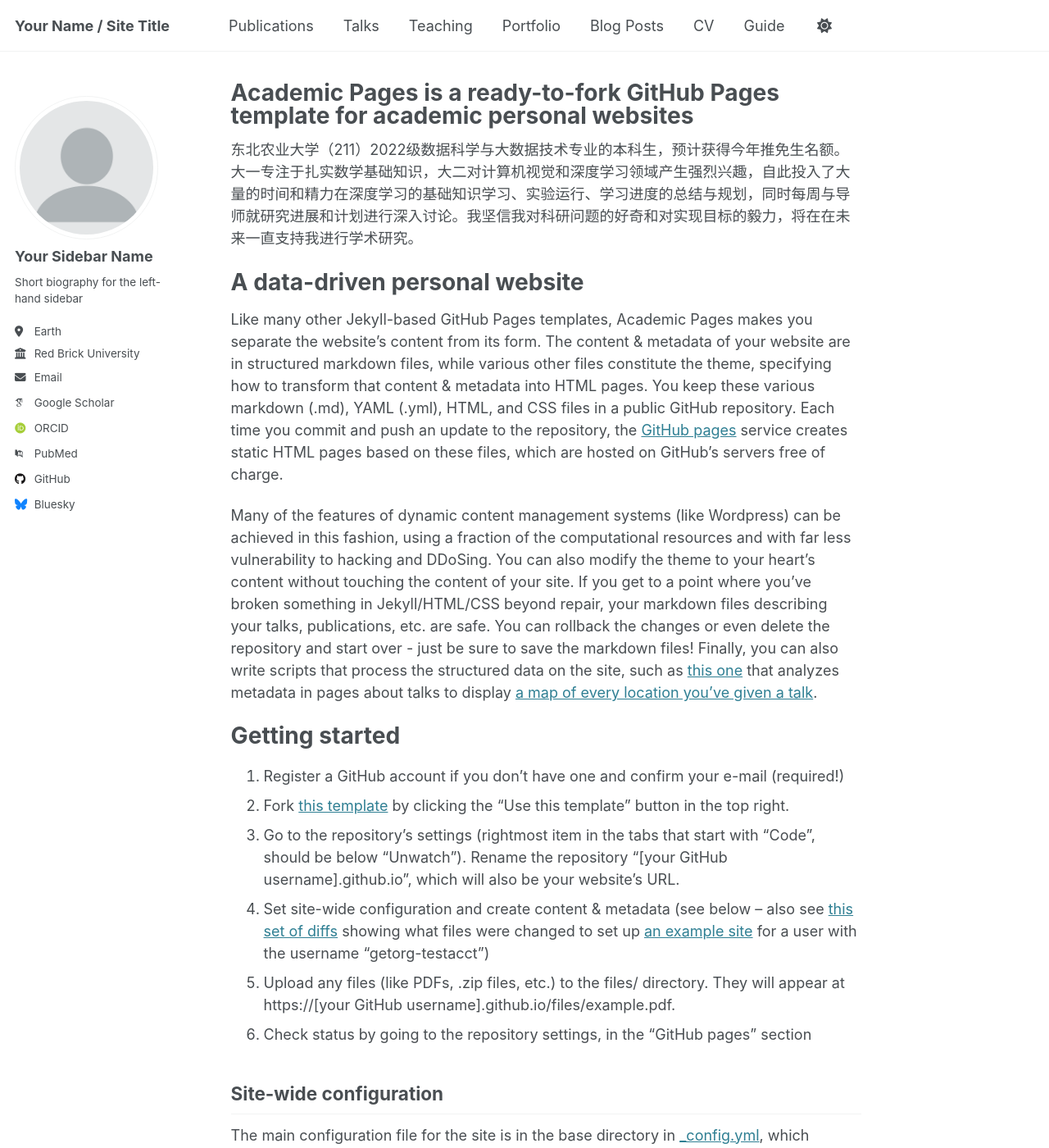
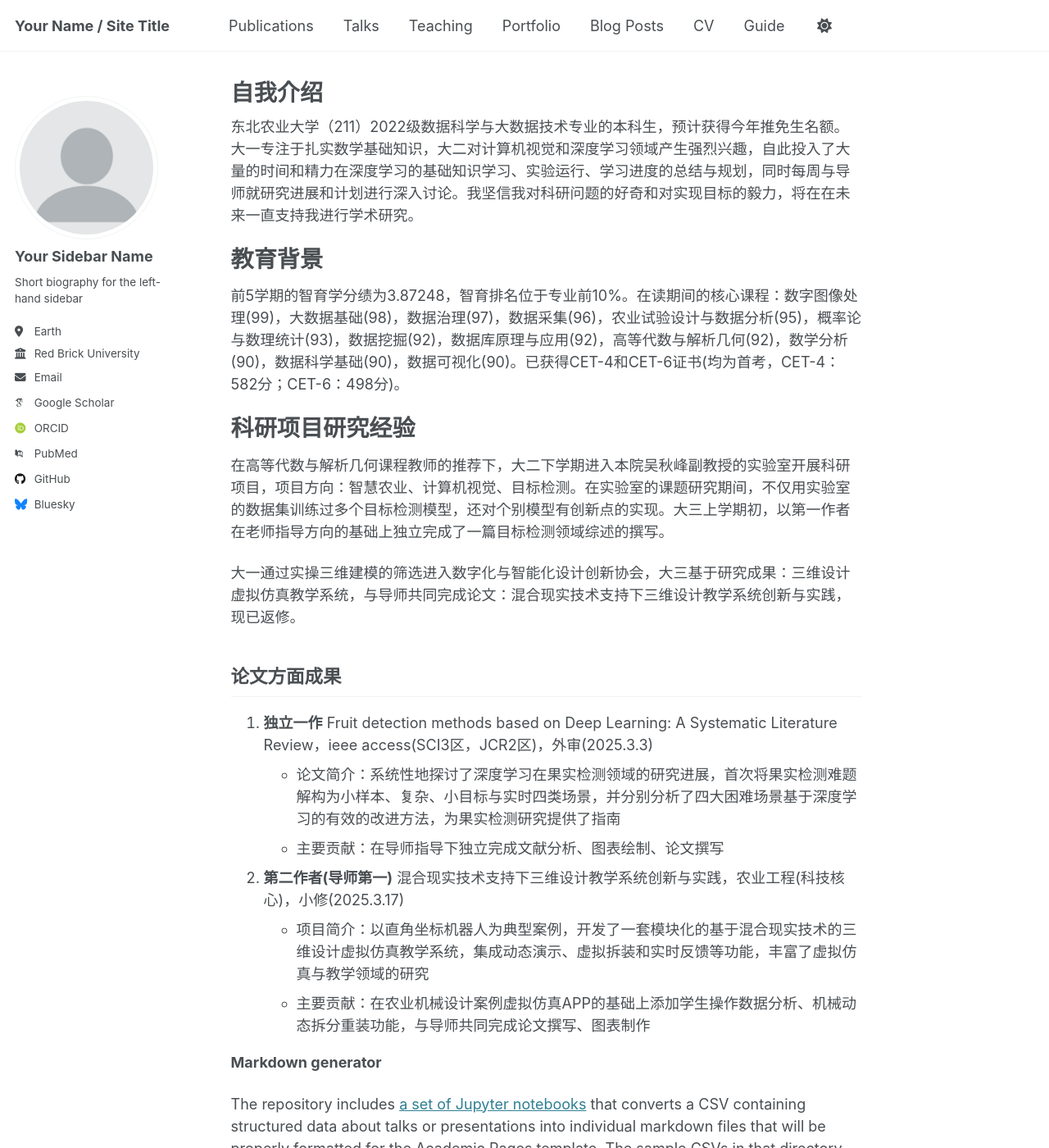
Before and after one commit to yyuliaaa/yyuliaaa.github.io, a Jekyll site: the page built from _pages/about.md, in a window 1280 px wide and 1400 px high. Shown: the whole window at 82% size. Built offline with Jekyll 4.4.1, drawn with Linux system fonts in a browser that asks for light colours; some web fonts are replaced; some of the changed text lies outside the part shown.

Commit message:
Update about.md

```diff
--- a/_pages/about.md
+++ b/_pages/about.md
@@ -1,6 +1,6 @@
 ---
 permalink: /
-title: "Academic Pages is a ready-to-fork GitHub Pages template for academic personal websites"
+title: "自我介绍"
 author_profile: true
 redirect_from:
   - /about/
@@ -9,28 +9,26 @@ redirect_from:
 
 东北农业大学（211）2022级数据科学与大数据技术专业的本科生，预计获得今年推免生名额。大一专注于扎实数学基础知识，大二对计算机视觉和深度学习领域产生强烈兴趣，自此投入了大量的时间和精力在深度学习的基础知识学习、实验运行、学习进度的总结与规划，同时每周与导师就研究进展和计划进行深入讨论。我坚信我对科研问题的好奇和对实现目标的毅力，将在在未来一直支持我进行学术研究。
 
-A data-driven personal website
+教育背景
 ======
-Like many other Jekyll-based GitHub Pages templates, Academic Pages makes you separate the website's content from its form. The content & metadata of your website are in structured markdown files, while various other files constitute the theme, specifying how to transform that content & metadata into HTML pages. You keep these various markdown (.md), YAML (.yml), HTML, and CSS files in a public GitHub repository. Each time you commit and push an update to the repository, the [GitHub pages](https://pages.github.com/) service creates static HTML pages based on these files, which are hosted on GitHub's servers free of charge.
+前5学期的智育学分绩为3.87248，智育排名位于专业前10%。在读期间的核心课程：数字图像处理(99)，大数据基础(98)，数据治理(97)，数据采集(96)，农业试验设计与数据分析(95)，概率论与数理统计(93)，数据挖掘(92)，数据库原理与应用(92)，高等代数与解析几何(92)，数学分析(90)，数据科学基础(90)，数据可视化(90)。已获得CET-4和CET-6证书(均为首考，CET-4：582分；CET-6：498分)。
 
-Many of the features of dynamic content management systems (like Wordpress) can be achieved in this fashion, using a fraction of the computational resources and with far less vulnerability to hacking and DDoSing. You can also modify the theme to your heart's content without touching the content of your site. If you get to a point where you've broken something in Jekyll/HTML/CSS beyond repair, your markdown files describing your talks, publications, etc. are safe. You can rollback the changes or even delete the repository and start over - just be sure to save the markdown files! Finally, you can also write scripts that process the structured data on the site, such as [this one](https://github.com/academicpages/academicpages.github.io/blob/master/talkmap.ipynb) that analyzes metadata in pages about talks to display [a map of every location you've given a talk](https://academicpages.github.io/talkmap.html).
+科研项目研究经验
+======
+在高等代数与解析几何课程教师的推荐下，大二下学期进入本院吴秋峰副教授的实验室开展科研项目，项目方向：智慧农业、计算机视觉、目标检测。在实验室的课题研究期间，不仅用实验室的数据集训练过多个目标检测模型，还对个别模型有创新点的实现。大三上学期初，以第一作者在老师指导方向的基础上独立完成了一篇目标检测领域综述的撰写。
 
-Getting started
-======
-1. Register a GitHub account if you don't have one and confirm your e-mail (required!)
-1. Fork [this template](https://github.com/academicpages/academicpages.github.io) by clicking the "Use this template" button in the top right.
-1. Go to the repository's settings (rightmost item in the tabs that start with "Code", should be below "Unwatch"). Rename the repository "[your GitHub username].github.io", which will also be your website's URL.
-1. Set site-wide configuration and create content & metadata (see below -- also see [this set of diffs](http://archive.is/3TPas) showing what files were changed to set up [an example site](https://getorg-testacct.github.io) for a user with the username "getorg-testacct")
-1. Upload any files (like PDFs, .zip files, etc.) to the files/ directory. They will appear at https://[your GitHub username].github.io/files/example.pdf.
-1. Check status by going to the repository settings, in the "GitHub pages" section
+大一通过实操三维建模的筛选进入数字化与智能化设计创新协会，大三基于研究成果：三维设计虚拟仿真教学系统，与导师共同完成论文：混合现实技术支持下三维设计教学系统创新与实践，现已返修。
 
-Site-wide configuration
+论文方面成果
 ------
-The main configuration file for the site is in the base directory in [_config.yml](https://github.com/academicpages/academicpages.github.io/blob/master/_config.yml), which defines the content in the sidebars and other site-wide features. You will need to replace the default variables with ones about yourself and your site's github repository. The configuration file for the top menu is in [_data/navigation.yml](https://github.com/academicpages/academicpages.github.io/blob/master/_data/navigation.yml). For example, if you don't have a portfolio or blog posts, you can remove those items from that navigation.yml file to remove them from the header.
+1. **独立一作** Fruit detection methods based on Deep Learning: A Systematic Literature Review，ieee access(SCI3区，JCR2区)，外审(2025.3.3)
+   - 论文简介：系统性地探讨了深度学习在果实检测领域的研究进展，首次将果实检测难题解构为小样本、复杂、小目标与实时四类场景，并分别分析了四大困难场景基于深度学习的有效的改进方法，为果实检测研究提供了指南
+   - 主要贡献：在导师指导下独立完成文献分析、图表绘制、论文撰写
 
-Create content & metadata
-------
-For site content, there is one markdown file for each type of content, which are stored in directories like _publications, _talks, _posts, _teaching, or _pages. For example, each talk is a markdown file in the [_talks directory](https://github.com/academicpages/academicpages.github.io/tree/master/_talks). At the top of each markdown file is structured data in YAML about the talk, which the theme will parse to do lots of cool stuff. The same structured data about a talk is used to generate the list of talks on the [Talks page](https://academicpages.github.io/talks), each [individual page](https://academicpages.github.io/talks/2012-03-01-talk-1) for specific talks, the talks section for the [CV page](https://academicpages.github.io/cv), and the [map of places you've given a talk](https://academicpages.github.io/talkmap.html) (if you run this [python file](https://github.com/academicpages/academicpages.github.io/blob/master/talkmap.py) or [Jupyter notebook](https://github.com/academicpages/academicpages.github.io/blob/master/talkmap.ipynb), which creates the HTML for the map based on the contents of the _talks directory).
+2. **第二作者(导师第一)** 混合现实技术支持下三维设计教学系统创新与实践，农业工程(科技核心)，小修(2025.3.17)
+   - 项目简介：以直角坐标机器人为典型案例，开发了一套模块化的基于混合现实技术的三维设计虚拟仿真教学系统，集成动态演示、虚拟拆装和实时反馈等功能，丰富了虚拟仿真与教学领域的研究
+   - 主要贡献：在农业机械设计案例虚拟仿真APP的基础上添加学生操作数据分析、机械动态拆分重装功能，与导师共同完成论文撰写、图表制作
+
 
 **Markdown generator**
 
```
